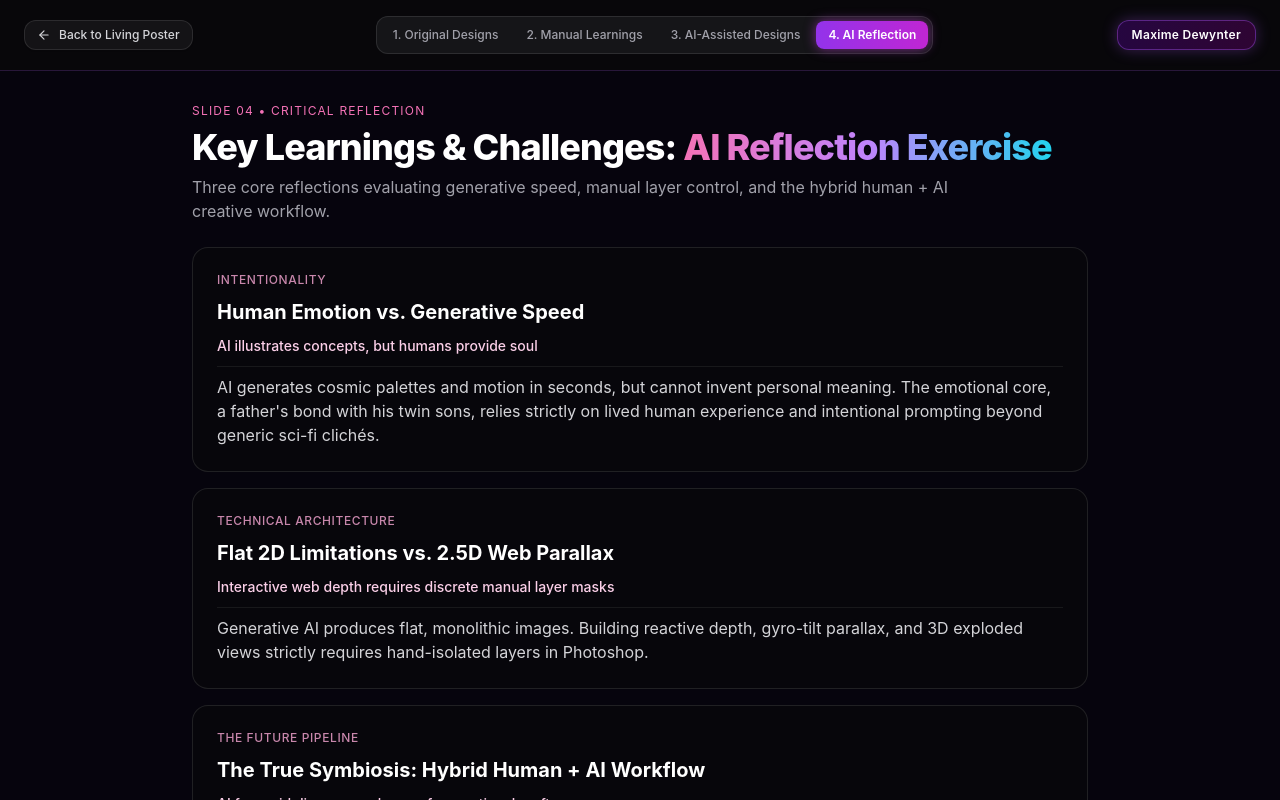
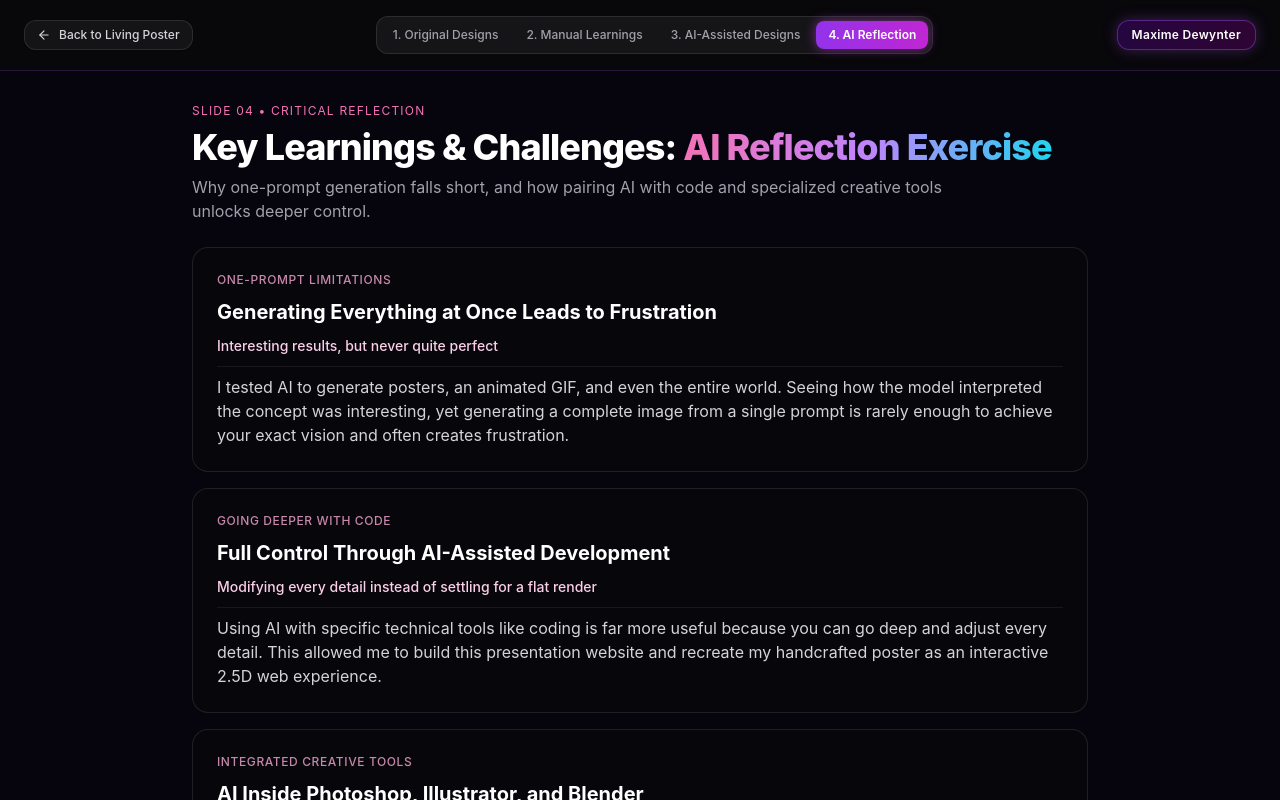
Before and after one commit to maxlearns2code/chromatic-symbiosis, a Next.js app: page /story in a window 1280 px wide. Both pictures are taken after a click on the button "4. AI Reflection". Shown: the top 800 px of the page. Built offline with nearby package versions, Linux system fonts and the light colour scheme.

Commit message:
feat(presentation): update Slide 4 with authentic reflection on one-prompt limits, AI coding, and integrated tools

```diff
--- a/src/components/presentation/SlideLearnings2.tsx
+++ b/src/components/presentation/SlideLearnings2.tsx
@@ -3,25 +3,25 @@
 export function SlideLearnings2() {
   const reflections = [
     {
-      category: "Intentionality",
-      title: "Human Emotion vs. Generative Speed",
-      highlight: "AI illustrates concepts, but humans provide soul",
+      category: "One-Prompt Limitations",
+      title: "Generating Everything at Once Leads to Frustration",
+      highlight: "Interesting results, but never quite perfect",
       takeaway:
-        "AI generates cosmic palettes and motion in seconds, but cannot invent personal meaning. The emotional core, a father's bond with his twin sons, relies strictly on lived human experience and intentional prompting beyond generic sci-fi clichés.",
+        "I tested AI to generate posters, an animated GIF, and even the entire world. Seeing how the model interpreted the concept was interesting, yet generating a complete image from a single prompt is rarely enough to achieve your exact vision and often creates frustration.",
     },
     {
-      category: "Technical Architecture",
-      title: "Flat 2D Limitations vs. 2.5D Web Parallax",
-      highlight: "Interactive web depth requires discrete manual layer masks",
+      category: "Going Deeper with Code",
+      title: "Full Control Through AI-Assisted Development",
+      highlight: "Modifying every detail instead of settling for a flat render",
       takeaway:
-        "Generative AI produces flat, monolithic images. Building reactive depth, gyro-tilt parallax, and 3D exploded views strictly requires hand-isolated layers in Photoshop.",
+        "Using AI with specific technical tools like coding is far more useful because you can go deep and adjust every detail. This allowed me to build this presentation website and recreate my handcrafted poster as an interactive 2.5D web experience.",
     },
     {
-      category: "The Future Pipeline",
-      title: "The True Symbiosis: Hybrid Human + AI Workflow",
-      highlight: "AI for rapid divergence, human for emotional craft",
+      category: "Integrated Creative Tools",
+      title: "AI Inside Photoshop, Illustrator, and Blender",
+      highlight: "Building what we truly want, faster and deeper",
       takeaway:
-        "The ideal creative process mirrors our title: Symbiosis. AI expands the boundaries of possibility through instant visual and motion exploration, while the human designer commands emotional focus, layer architecture, and interactive craft.",
+        "The real strength of AI is not one-click image generation, but working alongside specialized creative software like Photoshop, Illustrator, or Blender. Embedded inside these workflows, AI helps us execute our exact creative intent faster and with greater depth.",
     },
   ];
 
@@ -39,7 +39,7 @@ export function SlideLearnings2() {
           </span>
         </h2>
         <p className="text-zinc-400 text-sm sm:text-base max-w-3xl leading-relaxed">
-          Three core reflections evaluating generative speed, manual layer control, and the hybrid human + AI creative workflow.
+          Why one-prompt generation falls short, and how pairing AI with code and specialized creative tools unlocks deeper control.
         </p>
       </div>
 
```
